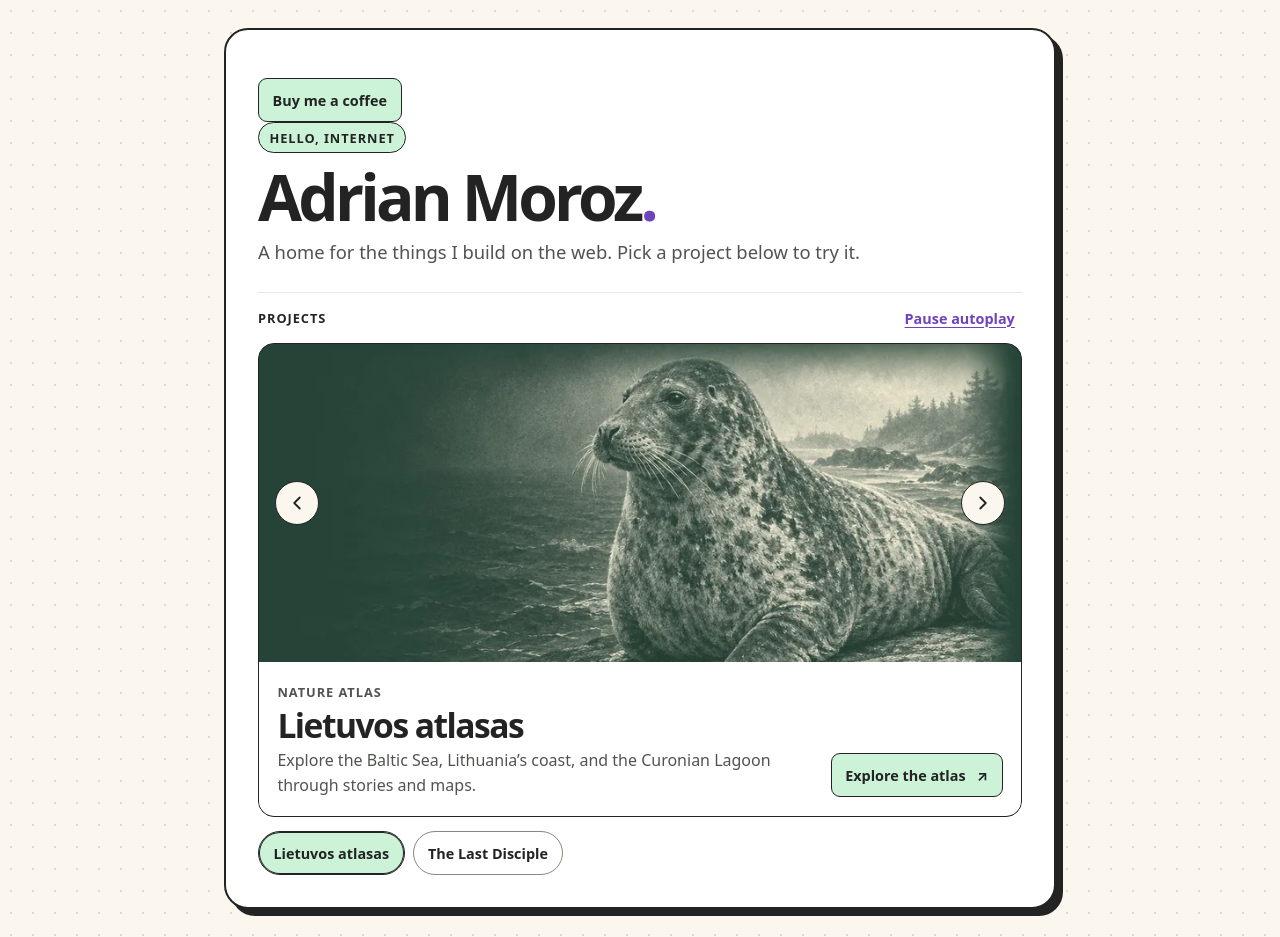
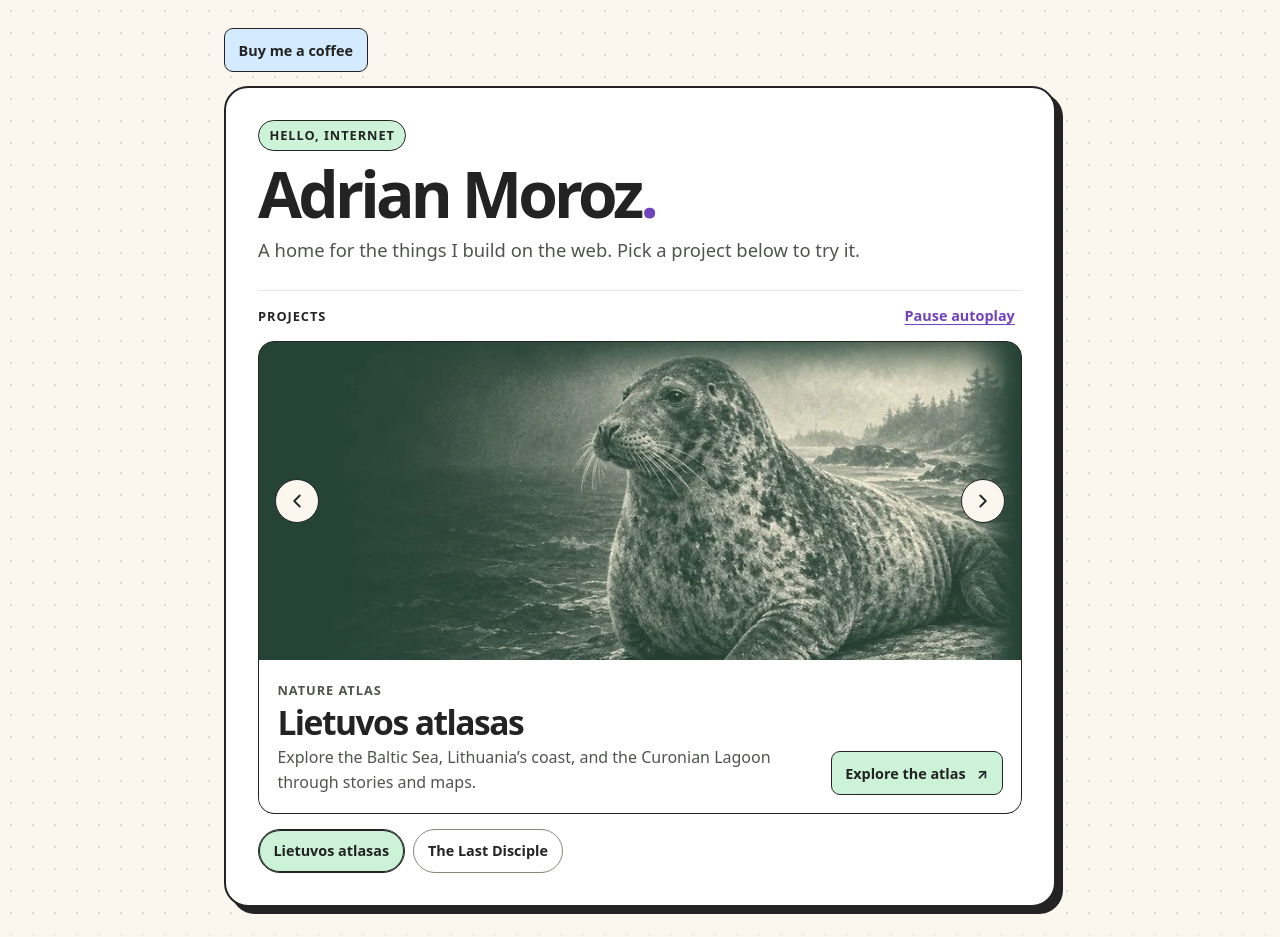
Before and after one commit to AdrianMoroz/mywebsite.github.io, a React (Vite) app: page / in a window 1280 px wide. Built offline with nearby package versions, Linux system fonts and the light colour scheme.

Commit message:
Enhance home layout and support link styles

```diff
--- a/src/site.css
+++ b/src/site.css
@@ -24,8 +24,14 @@ body {
 }
 
 .home {
+  display: grid;
+  grid-template-columns: minmax(0, 1fr);
+  gap: 0.85rem;
   inline-size: 100%;
   max-inline-size: 52rem;
+}
+
+.home__card {
   padding: clamp(1rem, 3.5vw, 2rem);
   background: #fff;
   border: 2px solid var(--ink);
@@ -124,8 +130,7 @@ body {
 }
 
 .carousel__arrow:hover,
-.project__link:hover,
-.home__support-link:hover { background: #e4f8e9; }
+.project__link:hover { background: #e4f8e9; }
 
 .carousel__toggle {
   padding: 0.45rem;
@@ -194,7 +199,12 @@ body {
   text-decoration: none;
 }
 
-.home__support-link { margin-block-start: 1rem; }
+.home__support-link {
+  justify-self: start;
+  background: #d4eaff;
+}
+
+.home__support-link:hover { background: #c0ddf9; }
 
 .carousel__picker:not([hidden]) {
   display: flex;
```
